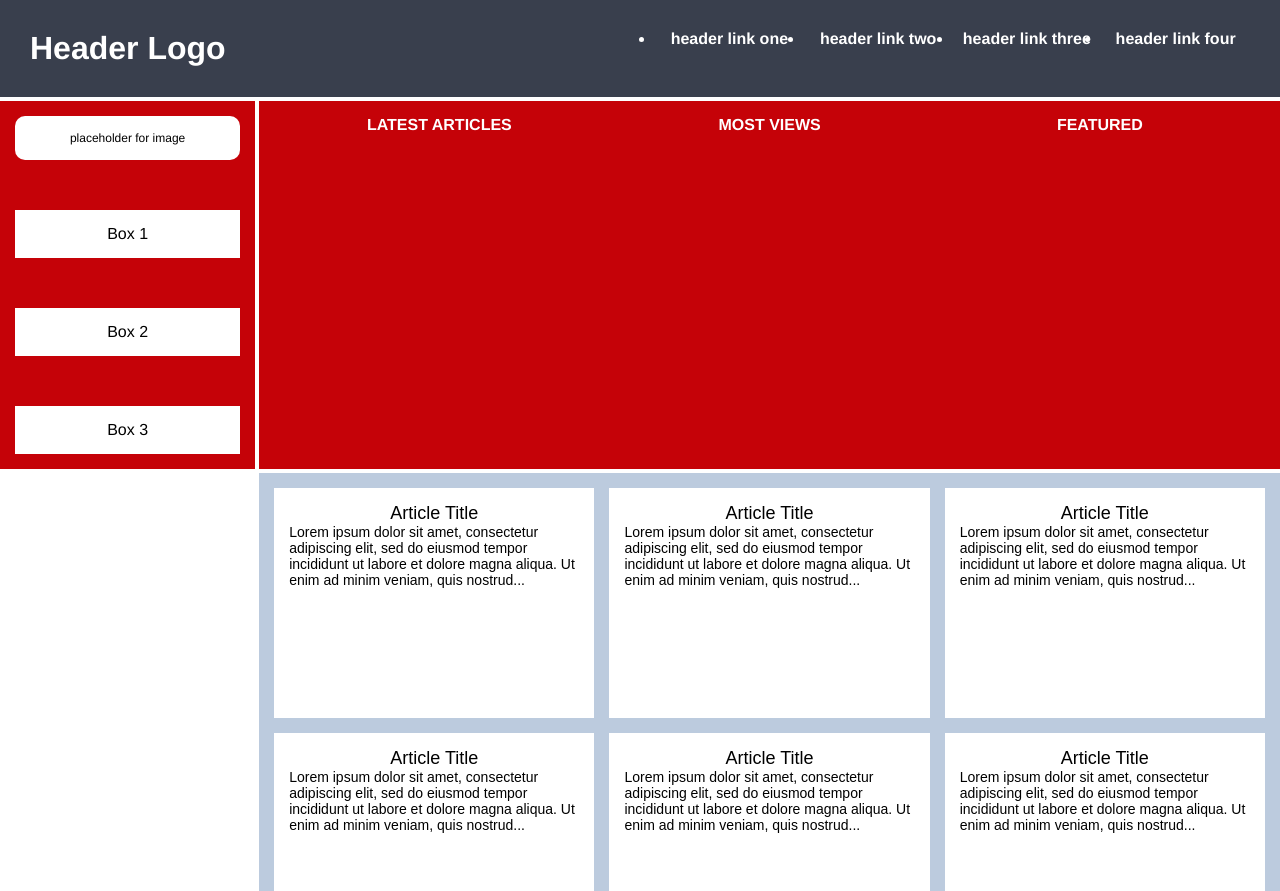
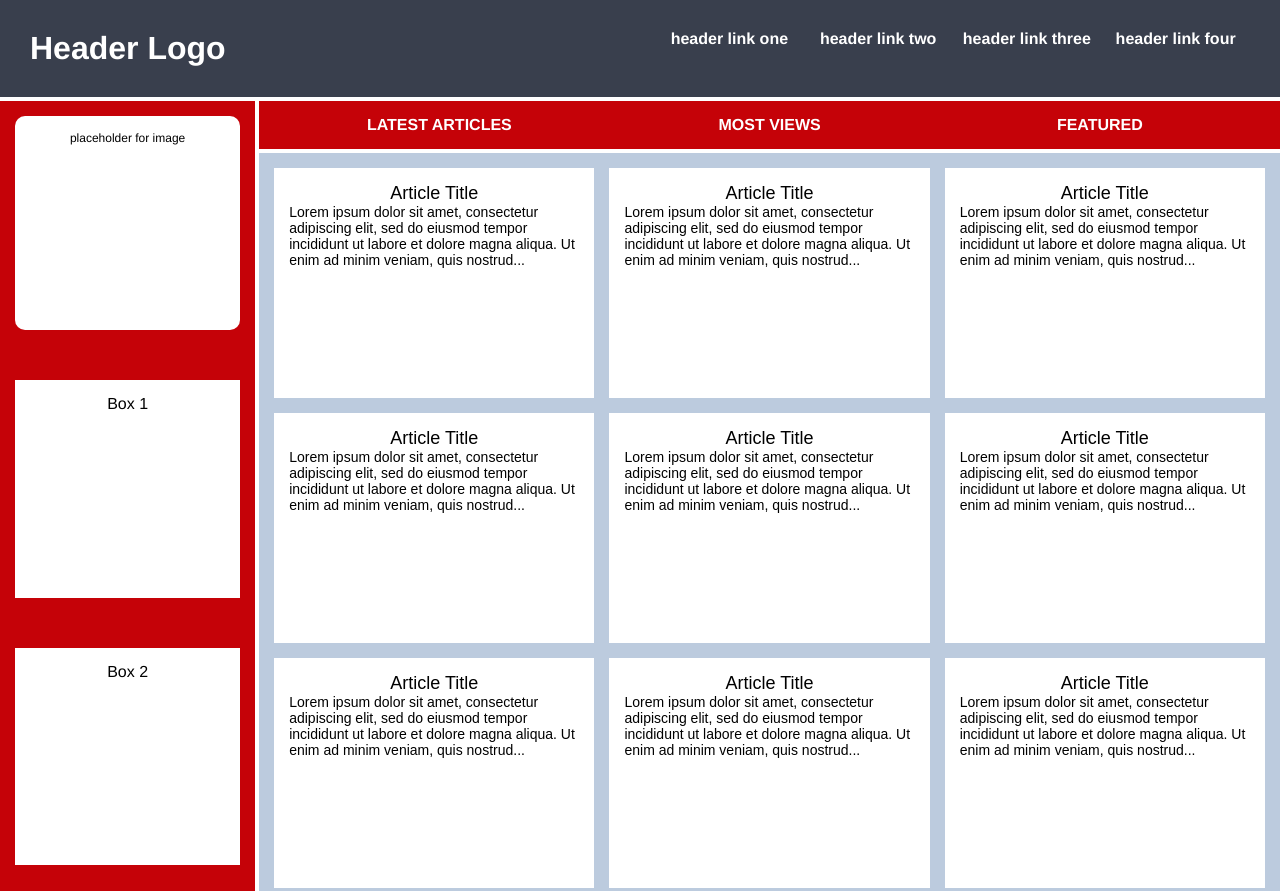
Before and after one commit to hapalua-star/grid3, a plain HTML site: page index.html in a window 1280 px wide. Shown: the top 891 px of the page. Drawn offline with Linux system fonts and the light colour scheme.

Commit message:
get rid of list dots on the menu list

```diff
--- a/style.css
+++ b/style.css
@@ -2,6 +2,8 @@
     margin: 0;
     padding: 0;
   }
+
+
 
   .container {
     text-align: center;
@@ -37,6 +39,7 @@
   .menu ul{
   display:grid;
   grid-template-columns: 1fr 1fr 1fr 1fr;
+  list-style-type: none;
 
 
   }
@@ -46,6 +49,7 @@
     display:inline-grid;
     gap:50px;
     grid-column: 1/2;
+    grid-row: 2/4;
   }
 
   .sidebar .photo {
```
